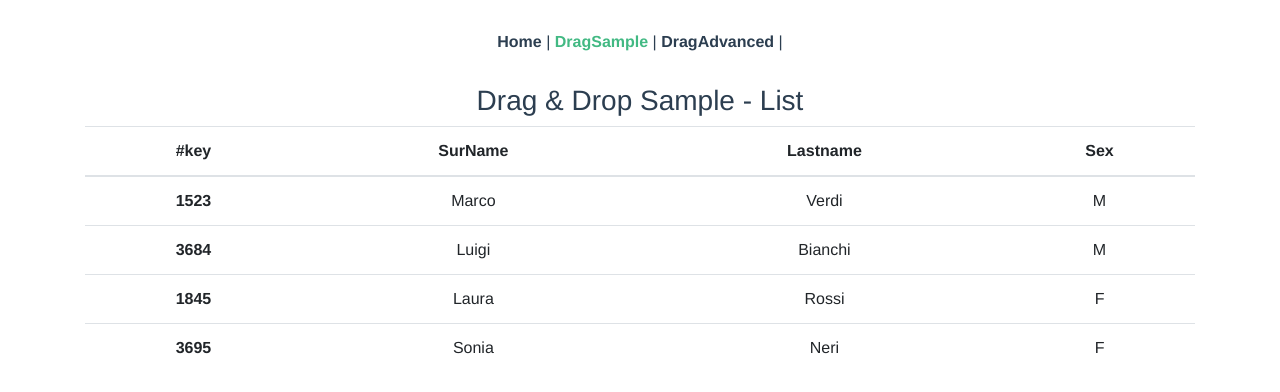
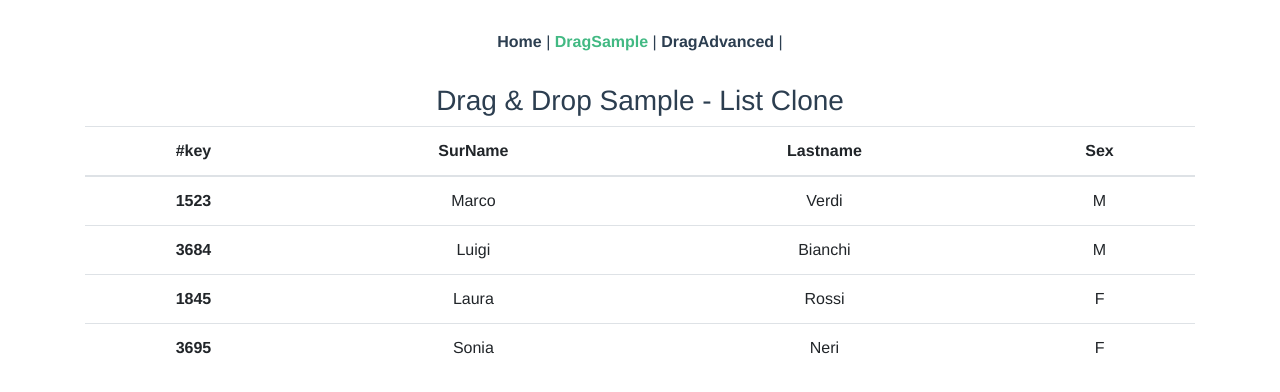
Before and after one commit to isjeady/corso-vue-js-application, a Vue app: page /dragsample in a window 1280 px wide. Shown: the top 392 px of the page. Built offline with nearby package versions, Linux system fonts and the light colour scheme.

Commit message:
listClone

```diff
--- a/src/components/DragSample.vue
+++ b/src/components/DragSample.vue
@@ -3,7 +3,7 @@
 
     <div class="row">
       <div class="col-12">
-        <h3>Drag & Drop Sample - List</h3>
+        <h3>Drag & Drop Sample - List Clone</h3>
         <table class="table">
           <thead>
             <tr>
@@ -14,7 +14,7 @@
             </tr>
           </thead>
           <tbody>
-            <tr v-for="element in listValues" :key="element.key">
+            <tr v-for="element in listClone" :key="element.key">
               <th scope="row">{{ element.key  }}</th>
               <td> {{ element.name }}</td>
               <td> {{ element.lastname }}</td>
@@ -50,10 +50,12 @@ export default {
     };
   },
   mounted(){
-
+    this.reset();
   },
   methods: {
-
+    reset() {
+      this.listClone = JSON.parse(JSON.stringify(this.listValues));
+    },
   },
   computed: {
 
```
